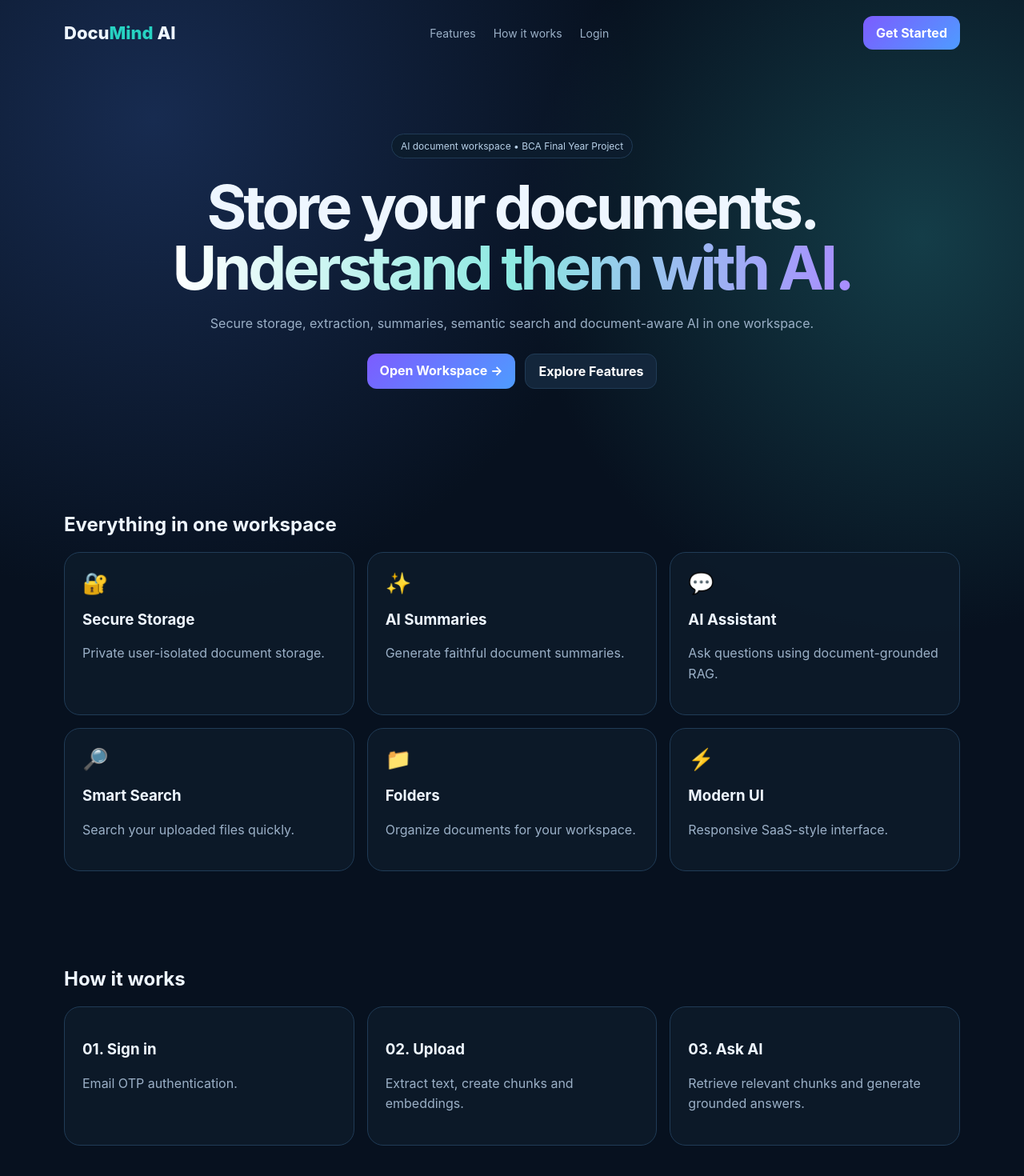
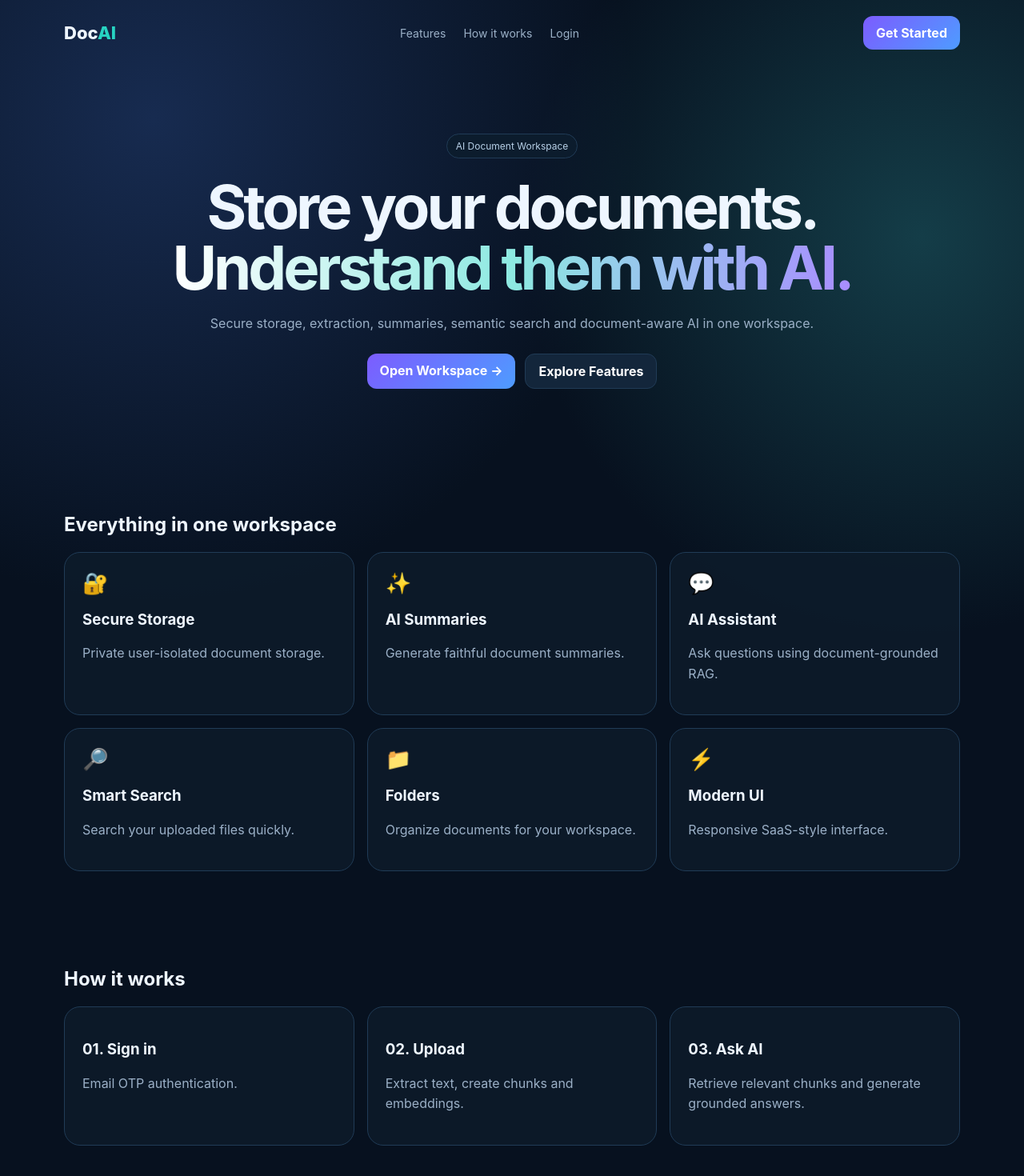
Before and after one commit to anshpathhak228-cpu/DocuMind-AI, a Next.js app: page / in a window 1280 px wide. Shown: the top 1470 px of the page at 80% size. Built offline with nearby package versions, Linux system fonts and the light colour scheme.

Commit message:
Update page.tsx

```diff
--- a/app/page.tsx
+++ b/app/page.tsx
@@ -1,3 +1,109 @@
 import Link from "next/link";
-const features=[["🔐","Secure Storage","Private user-isolated document storage."],["✨","AI Summaries","Generate faithful document summaries."],["💬","AI Assistant","Ask questions using document-grounded RAG."],["🔎","Smart Search","Search your uploaded files quickly."],["📁","Folders","Organize documents for your workspace."],["⚡","Modern UI","Responsive SaaS-style interface."]];
-export default function Home(){return <main><div className="container"><nav className="nav"><div className="brand">Docu<span>Mind</span> AI</div><div className="links"><a href="#features">Features</a><a href="#how">How it works</a><Link href="/login">Login</Link></div><Link className="btn primary" href="/login">Get Started</Link></nav><section className="hero"><div className="badge">AI document workspace • BCA Final Year Project</div><h1>Store your documents.<br/><span className="grad">Understand them with AI.</span></h1><p className="muted">Secure storage, extraction, summaries, semantic search and document-aware AI in one workspace.</p><div className="actions"><Link className="btn primary" href="/login">Open Workspace →</Link><a className="btn" href="#features">Explore Features</a></div></section><section id="features" className="section"><h2>Everything in one workspace</h2><div className="grid">{features.map(x=><div className="card" key={x[1]}><div style={{fontSize:26}}>{x[0]}</div><h3>{x[1]}</h3><p>{x[2]}</p></div>)}</div></section><section id="how" className="section"><h2>How it works</h2><div className="grid"><div className="card"><h3>01. Sign in</h3><p>Email OTP authentication.</p></div><div className="card"><h3>02. Upload</h3><p>Extract text, create chunks and embeddings.</p></div><div className="card"><h3>03. Ask AI</h3><p>Retrieve relevant chunks and generate grounded answers.</p></div></div></section></div></main>}
+
+const features = [
+  ["🔐", "Secure Storage", "Private user-isolated document storage."],
+  ["✨", "AI Summaries", "Generate faithful document summaries."],
+  ["💬", "AI Assistant", "Ask questions using document-grounded RAG."],
+  ["🔎", "Smart Search", "Search your uploaded files quickly."],
+  ["📁", "Folders", "Organize documents for your workspace."],
+  ["⚡", "Modern UI", "Responsive SaaS-style interface."],
+];
+
+export default function Home() {
+  return (
+    <main>
+      <div className="container">
+        <nav className="nav">
+          <div className="brand">
+            Doc<span>AI</span>
+          </div>
+
+          <div className="links">
+            <a href="#features">Features</a>
+            <a href="#how">How it works</a>
+            <Link href="/login">Login</Link>
+          </div>
+
+          <Link className="btn primary" href="/login">
+            Get Started
+          </Link>
+        </nav>
+
+        <section className="hero">
+          <div className="badge">
+            AI Document Workspace
+          </div>
+
+          <h1>
+            Store your documents.
+            <br />
+            <span className="grad">
+              Understand them with AI.
+            </span>
+          </h1>
+
+          <p className="muted">
+            Secure storage, extraction, summaries,
+            semantic search and document-aware AI
+            in one workspace.
+          </p>
+
+          <div className="actions">
+            <Link className="btn primary" href="/login">
+              Open Workspace →
+            </Link>
+
+            <a className="btn" href="#features">
+              Explore Features
+            </a>
+          </div>
+        </section>
+
+        <section id="features" className="section">
+          <h2>Everything in one workspace</h2>
+
+          <div className="grid">
+            {features.map((x) => (
+              <div className="card" key={x[1]}>
+                <div style={{ fontSize: 26 }}>
+                  {x[0]}
+                </div>
+
+                <h3>{x[1]}</h3>
+
+                <p>{x[2]}</p>
+              </div>
+            ))}
+          </div>
+        </section>
+
+        <section id="how" className="section">
+          <h2>How it works</h2>
+
+          <div className="grid">
+            <div className="card">
+              <h3>01. Sign in</h3>
+              <p>Email OTP authentication.</p>
+            </div>
+
+            <div className="card">
+              <h3>02. Upload</h3>
+              <p>
+                Extract text, create chunks and
+                embeddings.
+              </p>
+            </div>
+
+            <div className="card">
+              <h3>03. Ask AI</h3>
+              <p>
+                Retrieve relevant chunks and
+                generate grounded answers.
+              </p>
+            </div>
+          </div>
+        </section>
+      </div>
+    </main>
+  );
+}
```
